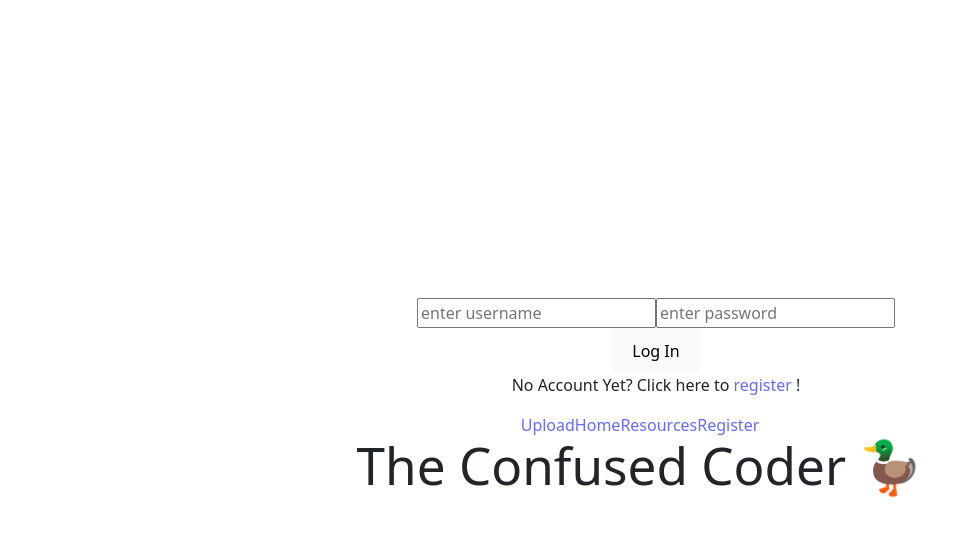
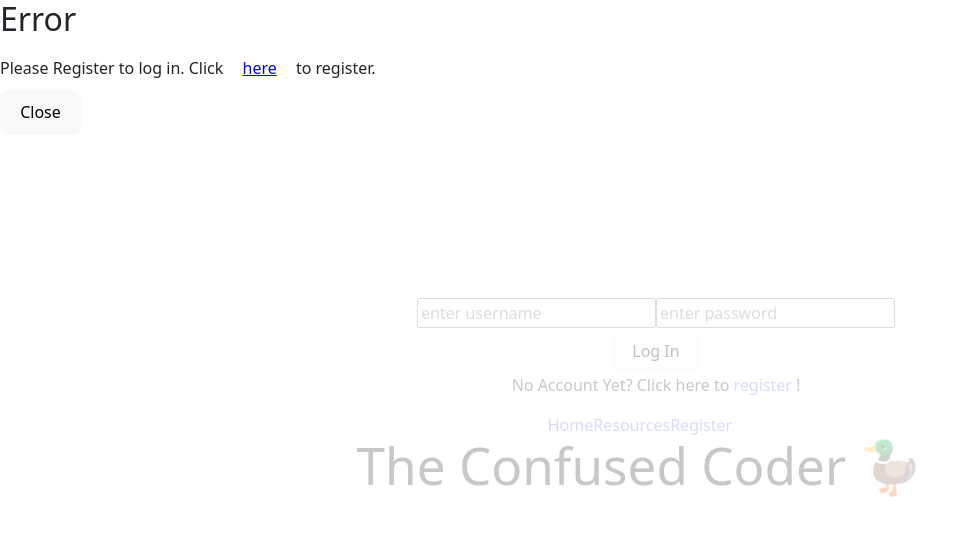
Before and after one commit to CodeOp-tech/fs35-team-B, a React (Vite) app in the folder client/: page / in a window 1280 px wide. Both pictures are taken after a click on the button "Log In". Shown: the top 536 px of the page, without its empty margins (0-978 px from the left). Built offline with nearby package versions, Linux system fonts and the light colour scheme; no server answers.

Commit message:
login error message

```diff
--- a/client/src/App.jsx
+++ b/client/src/App.jsx
@@ -4,9 +4,7 @@ import viteLogo from '/vite.svg';
 import './App.css';
 import {Routes, Route, Link, useNavigate} from "react-router-dom";
 import Home from "./pages/home";
-import Dashboard from "./pages/dashboard";
-import Login from "./pages/login";// deleting this page!!
-import Register from "./pages/register";// client\src\pages\register.jsx
+import Register from "./pages/register";
 import Upload from "./pages/upload";
 import Resources from "./pages/resources";
 import authContext from "./contexts/authContext";
@@ -53,7 +51,7 @@ function App() {
   < TopNav />
 </div>
 <div>
-  <Link to="/upload">Upload</Link>
+  {isLoggedIn ? <Link to="/upload">Upload</Link> : null}
   <Link to="/">Home</Link>
   <Link to="/resources/:id">Resources</Link>
   <Link to="/register">Register</Link>
@@ -64,8 +62,7 @@ function App() {
     <Route path="/" element={<Home />}/>
     <Route path="/register" element={<Register />}/>
     <Route path="/resources/:id" element={<Resources />}/>
-    <Route path="/upload" element={<Upload />}/>
-    <Route path="/dashboard" element={<Dashboard />}/>
+    <Route path="/upload" element=  {<RequireAuth><Upload /></RequireAuth>}/>
   </Routes>
 </div>
   <SideNav/>
--- a/client/src/components/TopNav.jsx
+++ b/client/src/components/TopNav.jsx
@@ -2,7 +2,7 @@ import React, { useState, useContext}  from 'react';
 import authContext from "../contexts/authContext";
 import axios from 'axios';
 import { Link } from 'react-router-dom';
-
+import Modal from 'react-modal'; //experiment!!
 
 const TopNav = () => {
 
@@ -13,9 +13,10 @@ const TopNav = () => {
     password: "",
   });
 
-  // const { username, password } = credentials;
+  // const [errorMessage, setErrorMessage ] = useState(""); PRIOR error message, you can get this back!
 
-  // const [data, setData] = useState(null);
+  const [isError, setIsError] = useState(false); //trying something new with modal and history
+
 
   const handleChange = (e) => {
     const { name, value } = e.target;
@@ -31,8 +32,12 @@ const TopNav = () => {
       signIn(credentials.username);
       setCredentials({ username:"", password:"",});
       console.log(data.message, data.token);
+      // setErrorMessage("") PRIOR error message, you can get this back!
+      setIsError(false); //new thing
     } catch (error) {
       console.log(error);
+      // setErrorMessage("Please Create an Account to Log In"); PRIOR error message, you can get this back!
+      setIsError(true); //new thing
     }
   };
 
@@ -40,6 +45,14 @@ const TopNav = () => {
     localStorage.removeItem("token");
     signOut();
     console.log("Successfully Logged Out!")
+  };
+
+  const closeModal = () => { //new thing
+    setIsError(false);
+  };
+
+  const redirectToRegister = () => { //new thing
+    window.location.href = '/register';
   };
 
 
@@ -70,6 +83,20 @@ const TopNav = () => {
       <div>
         <button className='' onClick={login}> Log In </button>
       </div>
+
+      <Modal className='loginModal' isOpen={isError} onRequestClose={closeModal}>
+        <h2>Error</h2>
+        <div>
+          Please Register to log in. Click<button onClick={redirectToRegister} style={{color:"blue", background:"none",border:"none", textDecoration:"underline", cursor:"pointer"}}>here</button>to register.
+        </div>
+        <button onClick={closeModal}>Close</button>
+      </Modal>
+
+      {/* {errorMessage && (
+        <div className="error-message">  <--- old thing that works, can get this back if you need
+          <p>{errorMessage}</p>
+        </div>
+      )} */}
       <div>
         <p>No Account Yet? Click here to <Link Link to="/register">register</Link> ! </p>
       </div>
--- a/client/src/pages/dashboard.jsx
+++ /dev/null
@@ -1,7 +0,0 @@
-import React from 'react'
-
-export default function dashboard() {
-  return (
-    <div>dashboard</div>
-  )
-}
--- a/client/src/pages/login.jsx
+++ /dev/null
@@ -1,7 +0,0 @@
-import React from 'react'
-
-export default function login() {
-  return (
-    <div>login</div>
-  )
-}
--- a/package.json
+++ b/package.json
@@ -20,6 +20,7 @@
     "multer": "^1.4.5-lts.1",
     "mysql": "^2.18.1",
     "nodemon": "^3.1.2",
+    "react-modal": "^3.16.1",
     "react-router-dom": "^6.23.1",
     "uuid": "^9.0.1"
   }
```
Also changed, not shown: 1 other file (tests, documents, lock files or other folders).
